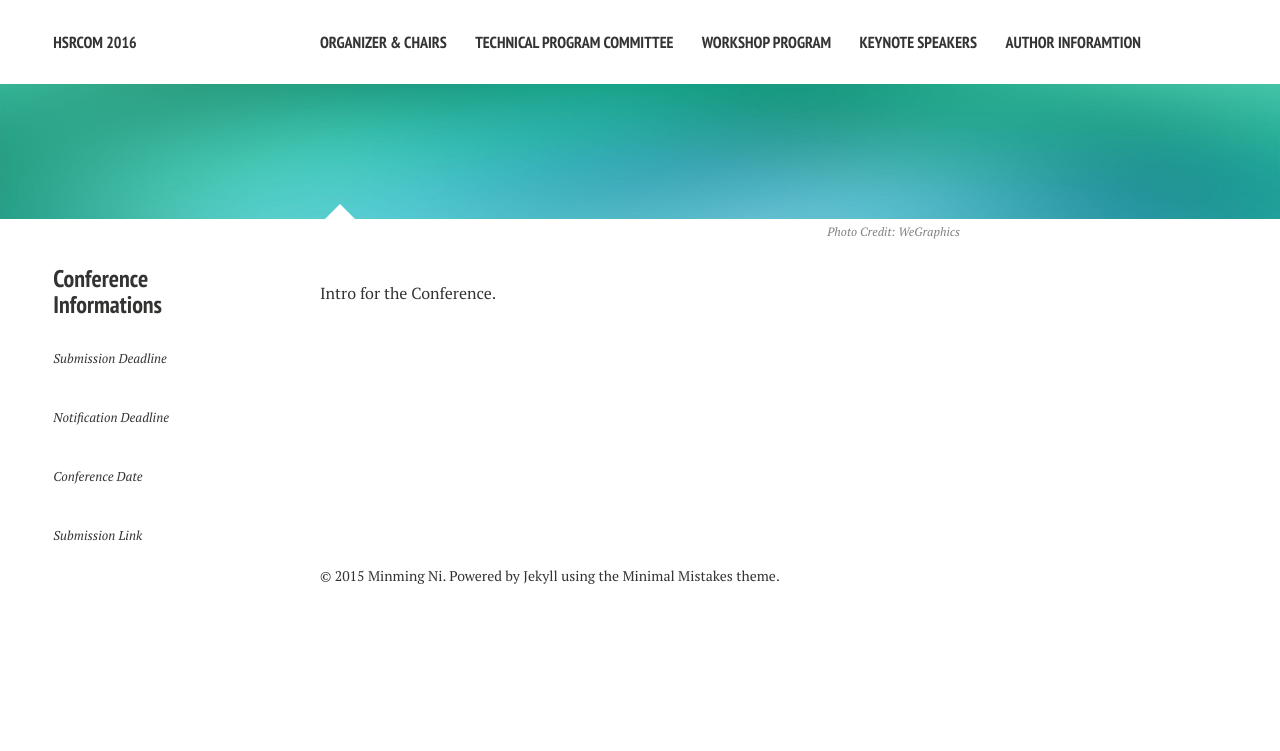
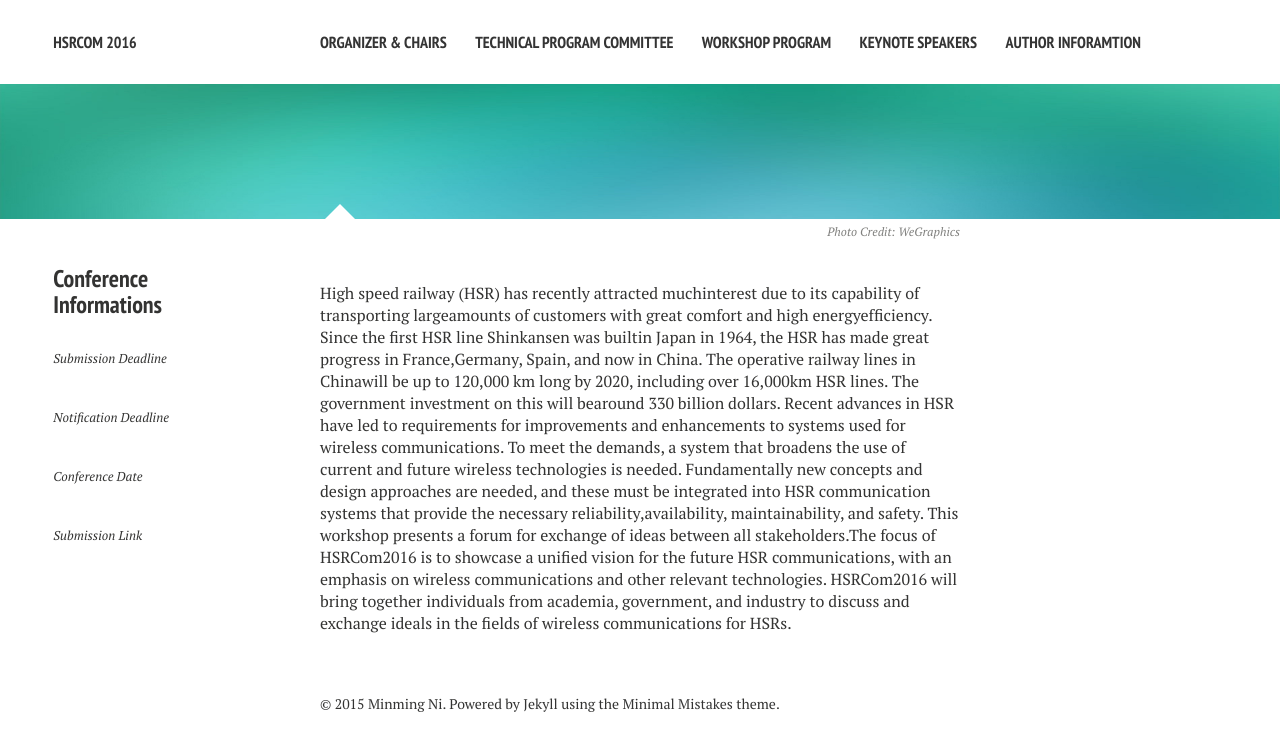
Before and after one commit to maxxx437/hsrcom2016, a Jekyll site: the page built from index.md, in a window 1280 px wide. Shown: the top 751 px of the page. Built offline with Jekyll 4.4.1, drawn with Linux system fonts in a browser that asks for light colours; nearby versions of some CDN libraries.

Commit message:
Update index.md

```diff
--- a/index.md
+++ b/index.md
@@ -8,4 +8,5 @@ image:
   creditlink: http://wegraphics.net/downloads/free-ultimate-blurred-background-pack/
 ---
 
-Intro for the Conference.
+High speed railway (HSR) has recently attracted muchinterest due to its capability of transporting largeamounts of customers with great comfort and high energyefficiency. Since the first HSR line Shinkansen was builtin Japan in 1964, the HSR has made great progress in France,Germany, Spain, and now in China. The operative railway lines in Chinawill be up to 120,000 km long by 2020, including over 16,000km HSR lines. The government investment on this will bearound 330 billion dollars.
+Recent advances in HSR have led to requirements for improvements and enhancements to systems used for wireless communications. To meet the demands, a system that broadens the use of current and future wireless technologies is needed. Fundamentally new concepts and design approaches are needed, and these must be integrated into HSR communication systems that provide the necessary reliability,availability, maintainability, and safety. This workshop presents a forum for exchange of ideas between all stakeholders.The focus of HSRCom2016 is to showcase a unified vision for the future HSR communications, with an emphasis on wireless communications and other relevant technologies. HSRCom2016 will bring together individuals from academia, government, and industry to discuss and exchange ideals in the fields of wireless communications for HSRs.
```
